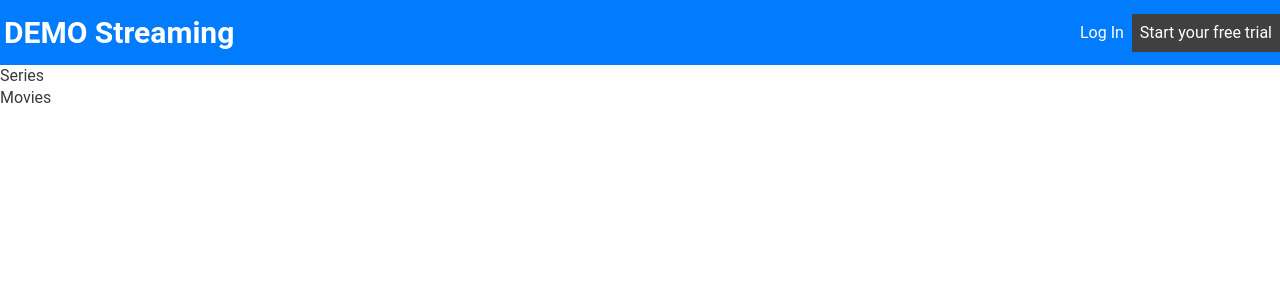
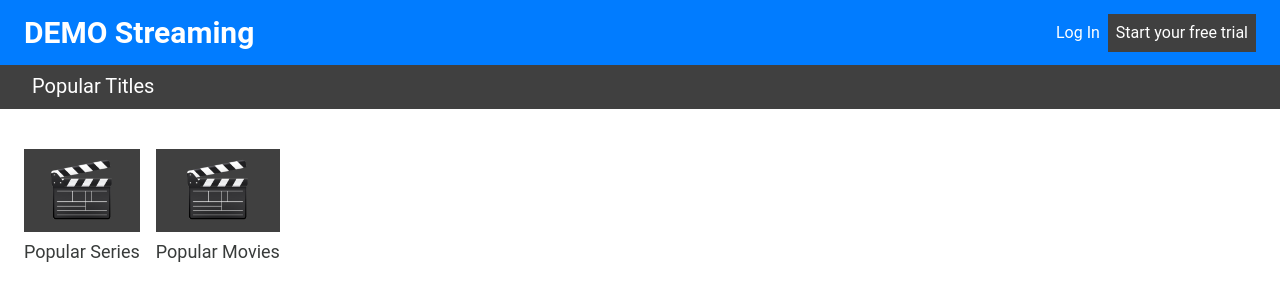
Before and after one commit to elizabethvincentm/remote-roofing-test, a React (Create React App) app: page / in a window 1280 px wide. Shown: the top 300 px of the page. Built offline with nearby package versions, Linux system fonts and the light colour scheme.

Commit message:
feat:add homepage content

```diff
--- a/src/components/Container.jsx
+++ b/src/components/Container.jsx
@@ -1,5 +1,5 @@
 import React from 'react'
 
 export const Container = ({ children }) => {
-  return <div className="container">{children}</div>
+  return <div className="container mx-auto px-6">{children}</div>
 }
--- /dev/null
+++ b/src/components/DisplayGrid.jsx
@@ -0,0 +1,12 @@
+import React from 'react'
+import { Container } from './Container'
+
+export const DisplayGrid = ({ children }) => {
+  return (
+    <section className="py-10">
+      <Container>
+        <div className="flex flex-row">{children}</div>
+      </Container>
+    </section>
+  )
+}
--- /dev/null
+++ b/src/components/SubHeader.jsx
@@ -0,0 +1,12 @@
+import React from 'react'
+import { Container } from './Container'
+
+export const SubHeader = ({ text }) => {
+  return (
+    <section className="sub_header">
+      <Container>
+        <h1>{text}</h1>
+      </Container>
+    </section>
+  )
+}
--- /dev/null
+++ b/src/components/Tile.jsx
@@ -0,0 +1,18 @@
+import React from 'react'
+import { Link } from 'react-router-dom'
+
+export const Tile = ({ url, title, image }) => {
+  return (
+    <Link className="flex flex-col mr-4" to={url}>
+      <div className="bg-secondary relative">
+        <img
+          className="relative bg-secondary inset-0 w-24 p-2 m-auto"
+          src={image}
+          alt="clapboard"
+        />
+      </div>
+
+      <h3 className="tile_title">{title}</h3>
+    </Link>
+  )
+}
--- a/src/components/index.js
+++ b/src/components/index.js
@@ -1 +1,4 @@
 export * from './Header'
+export * from './SubHeader'
+export * from './Tile'
+export * from './DisplayGrid'
--- a/src/pages/Home.jsx
+++ b/src/pages/Home.jsx
@@ -1,24 +1,15 @@
 import React from 'react'
 import { Switch, Route, Link } from 'react-router-dom'
 import { Series, Movies } from './index'
-import { Header } from '../components'
+import { Header, SubHeader, Tile, DisplayGrid } from '../components'
+import clapBoard from '../assets/clapboard.png'
 
 export const Home = () => {
   return (
     <div>
       <Header />
-      <div>
-        <nav>
-          <ul>
-            <li>
-              <Link to="/series">Series</Link>
-            </li>
-            <li>
-              <Link to="/movies">Movies</Link>
-            </li>
-          </ul>
-        </nav>
-      </div>
+      <SubHeader text="Popular Titles" />
+
       <Switch>
         <Route path="/series">
           <Series />
@@ -26,6 +17,12 @@
         <Route path="/movies">
           <Movies />
         </Route>
+        <Route path="/">
+          <DisplayGrid>
+            <Tile url="/series" title="Popular Series" image={clapBoard} />
+            <Tile url="/movies" title="Popular Movies" image={clapBoard} />
+          </DisplayGrid>
+        </Route>
       </Switch>
     </div>
   )
--- a/src/styles/custom.css
+++ b/src/styles/custom.css
@@ -2,7 +2,7 @@
   @apply bg-primary;
 }
 .header_h1 {
-  @apply text-white text-3xl font-bold p-1;
+  @apply text-white text-3xl font-bold py-1;
 }
 .login_btn {
   @apply text-white p-2;
@@ -10,3 +10,9 @@
 .cta-btn {
   @apply text-white bg-secondary p-2;
 }
+.sub_header {
+  @apply bg-secondary text-white text-xl p-2;
+}
+.tile_title {
+  @apply text-lg py-2;
+}
```
Also changed, not shown: src/assets/clapboard.png (added).
